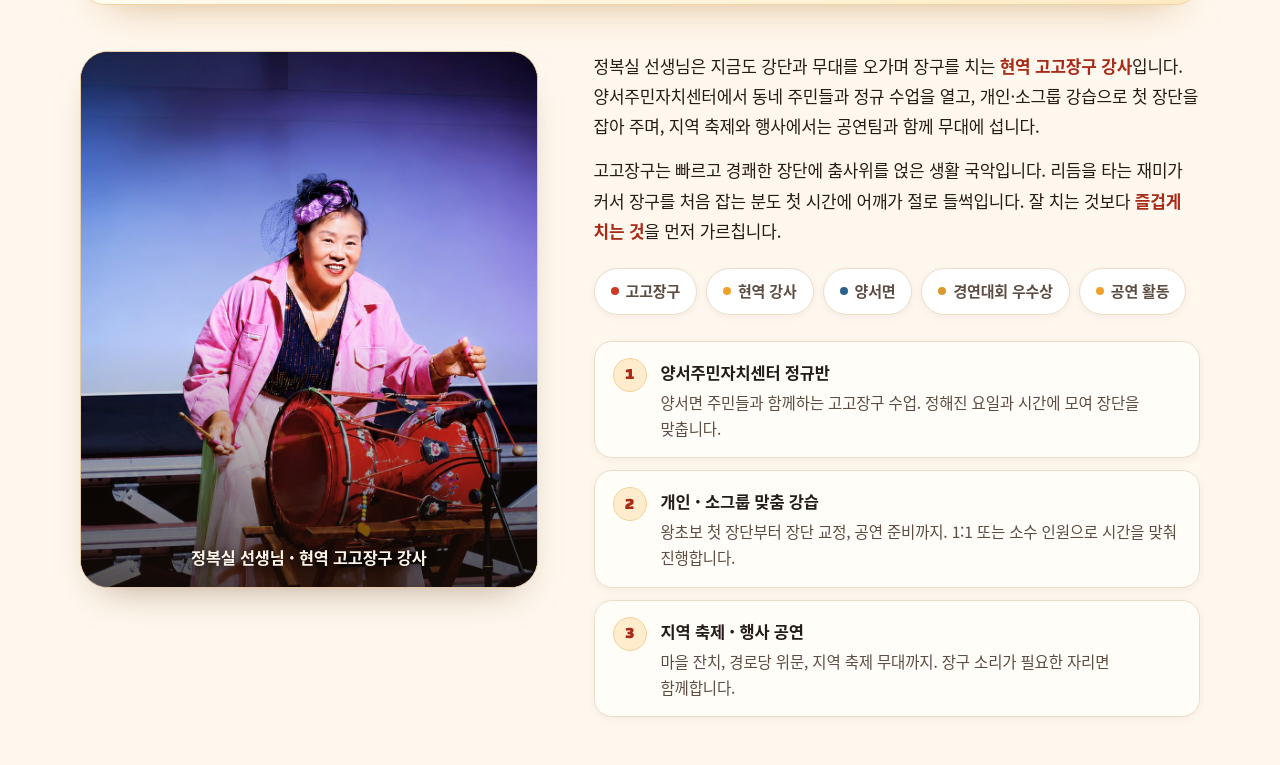
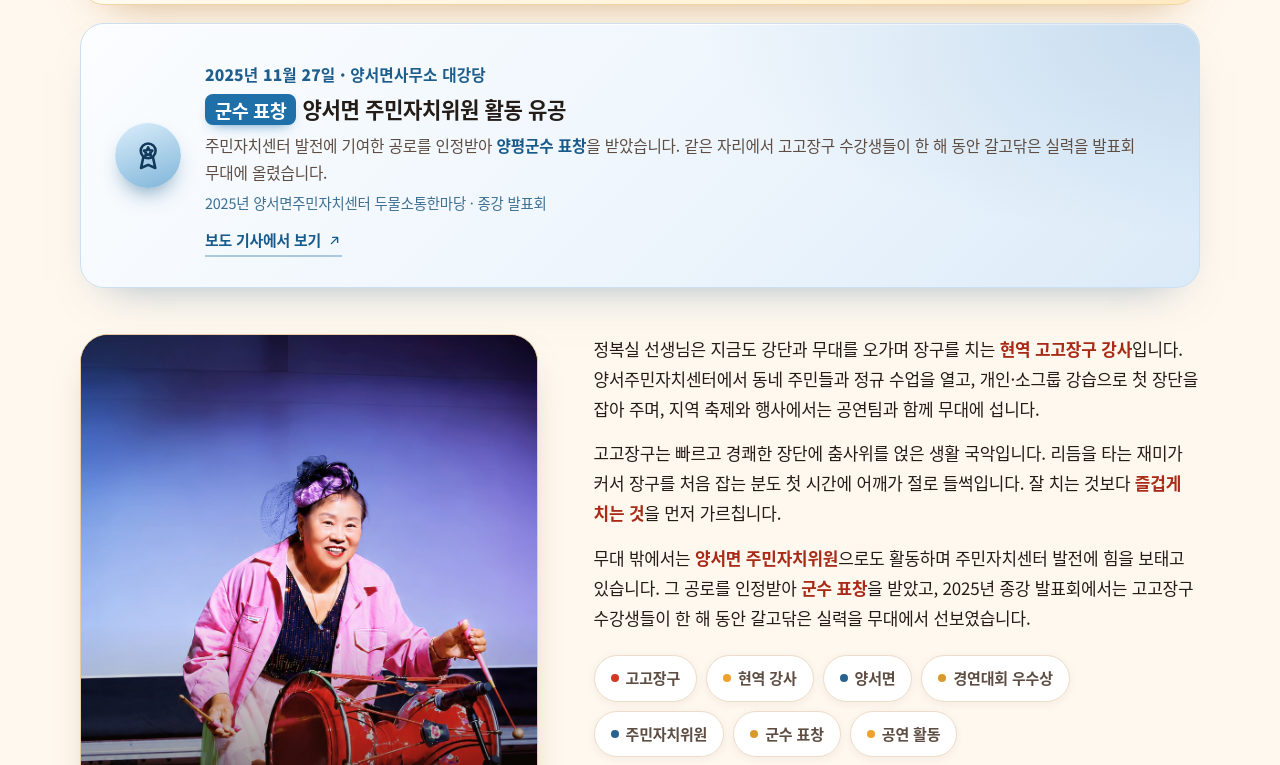
Before and after one commit to rjansrh-lee/GoGo-janggu, a plain HTML site: page index.html in a window 1280 px wide. Shown: the part 1175-1940 px from the top of the page. Drawn offline with Linux system fonts and the light colour scheme.

Commit message:
소개·보도: 양서면 주민자치위원 군수 표창(2025.11.27 종강 발표회) 추가

```diff
--- a/index.html
+++ b/index.html
@@ -288,6 +288,23 @@ h2 .accent{color:var(--red)}
 }
 .award-link:hover{border-color:var(--red)}
 .award-link svg{width:15px;height:15px}
+.award + .award{margin-top:clamp(14px,2vw,18px)}
+.award-honor{
+  border-color:#cbdff0;
+  background:linear-gradient(135deg,#fbfdff 0%,#edf5fc 58%,#dbeaf8 100%);
+  box-shadow:0 20px 44px -28px rgba(28,84,134,.5),inset 0 1px 0 #fff;
+}
+.award-honor::before{background:radial-gradient(72% 130% at 100% 0%,rgba(58,128,186,.18) 0%,transparent 62%)}
+.award-honor .award-medal{
+  color:#12395a;background:linear-gradient(160deg,#dceefb,#7fb5d9);
+  box-shadow:0 12px 24px -12px rgba(28,90,140,.85),inset 0 1px 0 rgba(255,255,255,.8);
+}
+.award-honor .award-kicker{color:#1f5e8c}
+.award-honor .award-prize{background:#1f6fa8;box-shadow:0 6px 14px -8px rgba(31,111,168,.9)}
+.award-honor p b{color:#175a8c}
+.award-honor .theme{color:#3d6f92}
+.award-honor .award-link{color:#175a8c;border-bottom-color:rgba(31,111,168,.35)}
+.award-honor .award-link:hover{border-color:#1f6fa8}
 
 /* ================= 강습 안내 ================= */
 .classes{background:#fffaf1;border-top:1px solid var(--line);border-bottom:1px solid var(--line)}
@@ -735,7 +752,10 @@ footer{background:var(--ink);color:#c9b6a4;padding:clamp(36px,5vw,52px) 0 40px;f
     "@type": "AdministrativeArea",
     "name": "경기도 양평군"
   },
-  "award": "2026년 양평군 주민자치센터 문화프로그램 경연대회 우수상"
+  "award": [
+    "2026년 양평군 주민자치센터 문화프로그램 경연대회 우수상",
+    "양서면 주민자치센터 발전 유공 양평군수 표창"
+  ]
 }
 </script>
 </head>
@@ -820,6 +840,22 @@ footer{background:var(--ink);color:#c9b6a4;padding:clamp(36px,5vw,52px) 0 40px;f
         </div>
       </article>
 
+      <article class="award award-honor" aria-labelledby="honor-title">
+        <span class="award-medal" aria-hidden="true">
+          <svg viewBox="0 0 24 24" fill="none" stroke="currentColor" stroke-width="1.8" stroke-linecap="round" stroke-linejoin="round"><circle cx="12" cy="9" r="5.2"/><path d="M12 6.6l.9 1.9 2.1.3-1.5 1.5.4 2.1-1.9-1-1.9 1 .4-2.1-1.5-1.5 2.1-.3Z"/><path d="M8.6 13.6 7 21l5-2.2L17 21l-1.6-7.4"/></svg>
+        </span>
+        <div>
+          <p class="award-kicker">2025년 11월 27일 · 양서면사무소 대강당</p>
+          <h3 id="honor-title"><span class="award-prize">군수 표창</span>양서면 주민자치위원 활동 유공</h3>
+          <p>주민자치센터 발전에 기여한 공로를 인정받아 <b>양평군수 표창</b>을 받았습니다. 같은 자리에서 고고장구 수강생들이 한 해 동안 갈고닦은 실력을 발표회 무대에 올렸습니다.</p>
+          <p class="theme">2025년 양서면주민자치센터 두물소통한마당 · 종강 발표회</p>
+          <a class="award-link" href="https://www.hanminilbo.co.kr/news/article.html?no=1964665" target="_blank" rel="noopener">
+            보도 기사에서 보기
+            <svg viewBox="0 0 24 24" fill="none" stroke="currentColor" stroke-width="2.2" stroke-linecap="round" stroke-linejoin="round" aria-hidden="true"><path d="M7 17 17 7M9 7h8v8"/></svg>
+          </a>
+        </div>
+      </article>
+
       <div class="about-grid">
         <figure class="portrait has-photo">
           <img src="teacher.jpg" width="1000" height="1503" alt="무대에서 붉은 장구를 두드리며 환하게 웃고 있는 정복실 선생님">
@@ -836,12 +872,19 @@ footer{background:var(--ink);color:#c9b6a4;padding:clamp(36px,5vw,52px) 0 40px;f
             고고장구는 빠르고 경쾌한 장단에 춤사위를 얹은 생활 국악입니다. 리듬을 타는 재미가 커서
             장구를 처음 잡는 분도 첫 시간에 어깨가 절로 들썩입니다. 잘 치는 것보다 <strong>즐겁게 치는 것</strong>을 먼저 가르칩니다.
           </p>
+          <p>
+            무대 밖에서는 <strong>양서면 주민자치위원</strong>으로도 활동하며 주민자치센터 발전에 힘을 보태고 있습니다.
+            그 공로를 인정받아 <strong>군수 표창</strong>을 받았고, 2025년 종강 발표회에서는 고고장구 수강생들이
+            한 해 동안 갈고닦은 실력을 무대에서 선보였습니다.
+          </p>
 
           <div class="facts">
             <span class="fact red"><i aria-hidden="true"></i>고고장구</span>
             <span class="fact"><i aria-hidden="true"></i>현역 강사</span>
             <span class="fact blue"><i aria-hidden="true"></i>양서면</span>
             <span class="fact gold"><i aria-hidden="true"></i>경연대회 우수상</span>
+            <span class="fact blue"><i aria-hidden="true"></i>주민자치위원</span>
+            <span class="fact gold"><i aria-hidden="true"></i>군수 표창</span>
             <span class="fact"><i aria-hidden="true"></i>공연 활동</span>
           </div>
 
@@ -1132,7 +1175,7 @@ footer{background:var(--ink);color:#c9b6a4;padding:clamp(36px,5vw,52px) 0 40px;f
       <div class="section-head">
         <span class="kicker">언론 보도</span>
         <h2 id="press-title">지역 신문에 실린 <span class="accent">무대 소식</span></h2>
-        <p class="lede">경연대회 수상부터 이웃을 위한 공연까지, 지역 신문에 보도된 소식을 모았습니다.</p>
+        <p class="lede">경연대회 수상과 군수 표창, 이웃을 위한 공연까지. 지역 신문에 보도된 소식을 모았습니다.</p>
       </div>
 
       <div class="press-list">
@@ -1144,6 +1187,17 @@ footer{background:var(--ink);color:#c9b6a4;padding:clamp(36px,5vw,52px) 0 40px;f
             <p>양서면 <b>‘복실언니와 신바람 고고장구’</b> 팀이 12개 읍·면 동아리가 함께한 무대에서 우수상을 받았습니다.</p>
             <p class="press-meta">보도 2026.11.09 · ‘빛나는 우리, 모여 락(樂), 즐겨 락(樂)’</p>
             <a class="press-link" href="https://www.wikitree.co.kr/articles/1173025" target="_blank" rel="noopener">기사 보기 <span aria-hidden="true">↗</span></a>
+          </div>
+        </article>
+
+        <article class="press-item">
+          <div class="press-date"><b>2025.11.27</b><span>양서면사무소 대강당</span></div>
+          <div class="press-body">
+            <span class="press-outlet">한민일보 서울포커스</span>
+            <h3>2025년 양서면주민자치센터 종강 발표회 <span class="press-prize">군수 표창</span></h3>
+            <p>정복실 선생님이 <b>양서면 주민자치위원</b>으로 주민자치센터 발전에 기여한 공로를 인정받아 군수 표창을 받았습니다. 같은 자리에서 고고장구 수강생들이 한 해 동안 갈고닦은 실력을 선보였습니다.</p>
+            <p class="press-meta">보도 2025.12.01 · ‘2025년 양서면주민자치센터 두물소통한마당’</p>
+            <a class="press-link" href="https://www.hanminilbo.co.kr/news/article.html?no=1964665" target="_blank" rel="noopener">기사 보기 <span aria-hidden="true">↗</span></a>
           </div>
         </article>
 
--- a/sitemap.xml
+++ b/sitemap.xml
@@ -2,7 +2,7 @@
 <urlset xmlns="http://www.sitemaps.org/schemas/sitemap/0.9">
   <url>
     <loc>https://rjansrh-lee.github.io/GoGo-janggu/</loc>
-    <lastmod>2026-11-22</lastmod>
+    <lastmod>2026-11-23</lastmod>
     <changefreq>weekly</changefreq>
     <priority>1.0</priority>
   </url>
```
Also changed, not shown: 1 other file.
